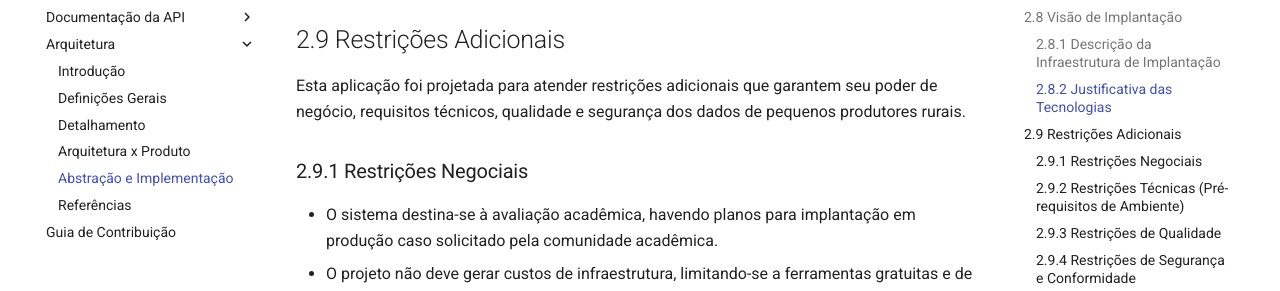
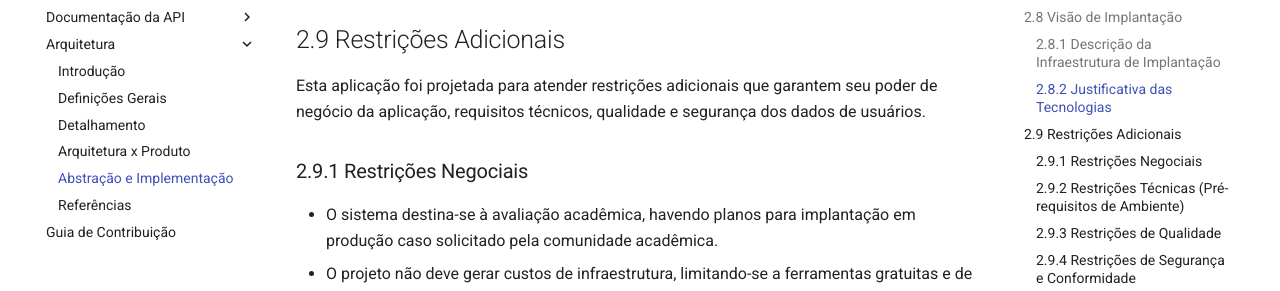
Before and after one commit to fga-eps-mds/2025.2-Ra-Docs, an MkDocs documentation site: the page built from docs/arquitetura/abstracao_implemantacao.md, in a window 1280 px wide and 900 px high, scrolled down 1957 px. Shown: the part 184-475 px from the top of the window. Built offline with MkDocs 1.6.1 and Material for MkDocs 9.7.7, drawn with Linux system fonts in a browser that asks for light colours; comment, search, counter and statistics services are not loaded.

```diff
--- a/docs/arquitetura/abstracao_implemantacao.md
+++ b/docs/arquitetura/abstracao_implemantacao.md
@@ -51,7 +51,7 @@
 
 ## 2.9 Restrições Adicionais
 
-Esta aplicação foi projetada para atender restrições adicionais que garantem seu poder de negócio, requisitos técnicos, qualidade e segurança dos dados de pequenos produtores rurais.
+Esta aplicação foi projetada para atender restrições adicionais que garantem seu poder de negócio da aplicação, requisitos técnicos, qualidade e segurança dos dados de usuários.
 
 ### 2.9.1 Restrições Negociais
 
```
